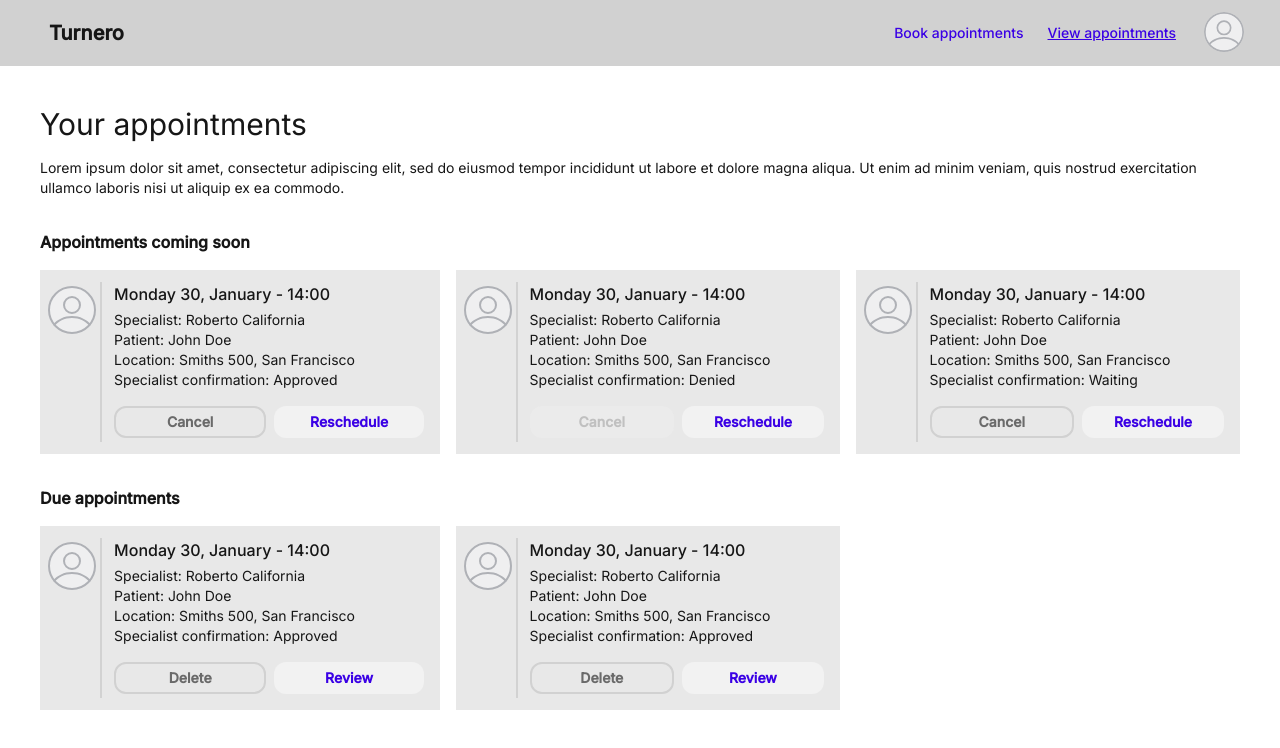
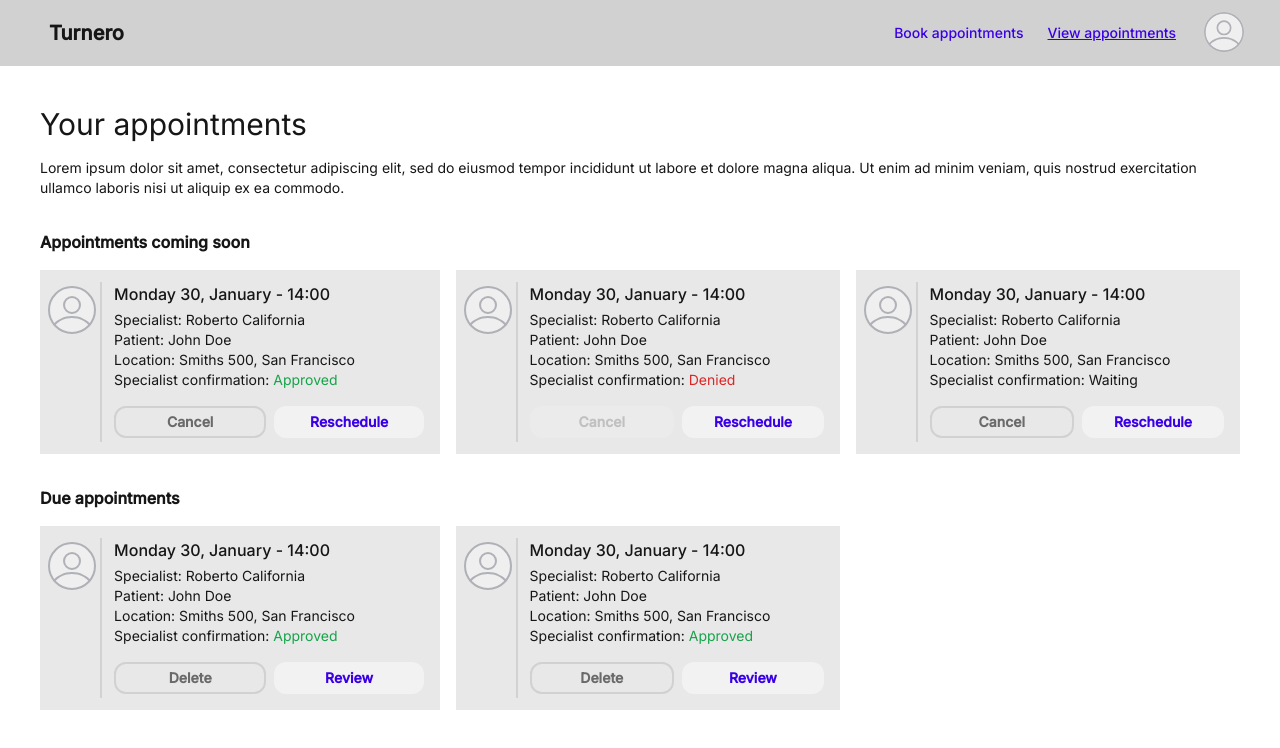
Before and after one commit to Mark-kus/turnero, a Next.js app: page /appointment/booked in a window 1280 px wide. Shown: the top 748 px of the page. Built offline with nearby package versions, Linux system fonts and the light colour scheme.

Commit message:
Make some styles fixes and others

```diff
--- a/app/appointment/booked/page.js
+++ b/app/appointment/booked/page.js
@@ -3,6 +3,10 @@ import Cancel from "@/app/ui/modals/Cancel";
 import Delete from "@/app/ui/modals/Delete";
 import Review from "@/app/ui/modals/Review";
 import React from "react";
+
+import { appointments } from "@/app/seeds";
+import NoResults from "@/app/ui/NoResults";
+import Link from "next/link";
 
 const BookedAppointments = () => {
   return (
@@ -16,7 +20,19 @@ const BookedAppointments = () => {
           aliquip ex ea commodo.
         </p>
       </section>
-      <AppointmentsList />
+      {!!appointments.coming.length && !!appointments.due.length ? (
+        <AppointmentsList appointments={appointments} />
+      ) : (
+        <NoResults>
+          <h2 className="mt-4 font-bold">Todavía no tenés turnos agendados</h2>
+          <p className="mb-4 text-sm">
+            Para atenderte, agendá un turno con un médico.
+          </p>
+          <Link href="/appointment" className="btn btn-primary w-2/3">
+            Ir a agendar turno
+          </Link>
+        </NoResults>
+      )}
       <Review />
       <Cancel />
       <Delete />
--- a/app/lib/utils.js
+++ b/app/lib/utils.js
@@ -1,14 +1,3 @@
-export const getColorByConfirmation = (confirmation) => {
-  switch (confirmation) {
-    case "Approved":
-      return "#009951";
-    case "Denied":
-      return "#DC3412";
-    case "Waiting":
-      return "#CE9700";
-  }
-};
-
 export const translateDay = (day, reverse) => {
   const daysOfWeek = [
     "Domingo",
--- a/app/ui/AppointmentsList.jsx
+++ b/app/ui/AppointmentsList.jsx
@@ -1,18 +1,18 @@
 "use client";
 import Link from "next/link";
-import { appointments } from "@/app/seeds";
 import AppointmentInformation from "@/app/ui/card/AppointmentInformation";
 import Card from "@/app/ui/card/Card";
 import CardRoundedImage from "@/app/ui/card/CardRoundedImage";
 import React from "react";
 
-const AppointmentsList = () => {
+const AppointmentsList = ({ appointments }) => {
   return (
     <>
       <section>
         <h3 className="mb-4 font-semibold">Appointments coming soon</h3>
         <ul className="grid grid-cols-3 space-x-4">
-          {appointments.coming.map((appointment, index) => {
+          {appointments.coming.length &&
+            appointments.coming.map((appointment, index) => {
               return (
                 <li key={index}>
                   <Card
@@ -27,7 +27,9 @@ const AppointmentsList = () => {
                               appointment.content.confirmation === "Denied"
                             }
                             onClick={() =>
-                            document.getElementById("cancel_modal").showModal()
+                              document
+                                .getElementById("cancel_modal")
+                                .showModal()
                             }
                             className="btn-round btn-h-8 btn-base-300 btn w-full shrink border-2 border-base-300 text-opacity-60 hover:bg-base-300 hover:text-black"
                           >
@@ -51,7 +53,8 @@ const AppointmentsList = () => {
       <section>
         <h3 className="mb-4 font-semibold">Due appointments</h3>
         <ul className="grid grid-cols-3 space-x-4">
-          {appointments.due.map((appointment, index) => {
+          {appointments.due.length &&
+            appointments.due.map((appointment, index) => {
               return (
                 <li key={index}>
                   <Card
@@ -63,7 +66,9 @@ const AppointmentsList = () => {
                         <div className="mt-4 flex w-full gap-2">
                           <button
                             onClick={() =>
-                            document.getElementById("delete_modal").showModal()
+                              document
+                                .getElementById("delete_modal")
+                                .showModal()
                             }
                             className="btn-round btn-h-8 btn-base-300 btn w-full shrink border-2 border-base-300 text-opacity-60 hover:bg-base-300 hover:text-black"
                           >
@@ -71,7 +76,9 @@ const AppointmentsList = () => {
                           </button>
                           <button
                             onClick={() =>
-                            document.getElementById("review_modal").showModal()
+                              document
+                                .getElementById("review_modal")
+                                .showModal()
                             }
                             className="btn-round btn-h-8 btn btn-outline btn-primary w-full shrink border-none bg-white bg-opacity-40"
                           >
--- a/app/ui/NoResults.jsx
+++ b/app/ui/NoResults.jsx
@@ -6,12 +6,12 @@ const NoResults = ({ children }) => {
   return (
     <div className="hero h-full">
       <div className="hero-content text-center">
-        <div className="max-w-md">
+        <div className="flex max-w-md flex-col items-center justify-center">
           <Image
             src={NoResultsImage}
             alt="No Results"
-            width={500}
-            height={500}
+            width={300}
+            height={300}
           />
           {children}
         </div>
--- a/app/ui/card/AppointmentInformation.jsx
+++ b/app/ui/card/AppointmentInformation.jsx
@@ -1,23 +1,45 @@
 import { getColorByConfirmation } from "@/app/lib/utils";
 import React from "react";
 
+const PENDING = "Pending";
+const APPROVED = "Approved";
+const DENIED = "Denied";
+const COMPLETED = "Completed";
+const CANCELLED = "Cancelled";
+
+const StatusEnum = ({ status }) => {
+  if (status === PENDING) {
+    return <span className="text-yellow-600">Waiting</span>;
+  }
+  if (status === APPROVED) {
+    return <span className="text-green-600">Approved</span>;
+  }
+  if (status === DENIED) {
+    return <span className="text-red-600">Denied</span>;
+  }
+  if (status === COMPLETED) {
+    return <span className="text-blue-600">Completed</span>;
+  }
+  if (status === CANCELLED) {
+    return <span className="text-red-600">Cancelled</span>;
+  }
+  return <span>{status}</span>;
+};
+
 const AppointmentInformation = ({ appointment }) => {
   const [hours, minutes] = appointment.datetime.time.toString().match(/.{2}/g);
-  const color = getColorByConfirmation(appointment.content.confirmation);
   const { datetime, content } = appointment;
-
   return (
     <div>
       <p className="mb-2 w-full font-medium leading-none">
         {datetime.date} - {hours}:{minutes}
       </p>
-      <ul>
-        <li className="text-sm">Specialist: {content.specialist}</li>
-        <li className="text-sm">Patient: {content.patient}</li>
-        <li className="text-sm">Location: {content.location}</li>
-        <li className="text-sm">
-          Specialist confirmation:{" "}
-          <span className={`text-[${color}]`}>{content.confirmation}</span>
+      <ul className="text-sm">
+        <li>Specialist: {content.specialist}</li>
+        <li>Patient: {content.patient}</li>
+        <li>Location: {content.location}</li>
+        <li>
+          Specialist confirmation: <StatusEnum status={content.confirmation} />
         </li>
       </ul>
     </div>
--- a/app/ui/date/DatePicker.jsx
+++ b/app/ui/date/DatePicker.jsx
@@ -10,7 +10,7 @@ const DatePicker = () => {
     <section className="flex w-2/3 max-w-md flex-col items-start rounded-md bg-neutral p-8">
       <h2 className="mb-6 text-3xl leading-none">Seleccione una fecha</h2>
       <div role="tablist" className="tabs w-full justify-between">
-        <a role="tab" className="tab p-0 text-primary">
+        <button role="tab" className="tab p-0 text-primary">
           <span className="mr-1">
             <Image
               src={leftThinArrow}
@@ -20,14 +20,14 @@ const DatePicker = () => {
             />
           </span>
           Diciembre
-        </a>
-        <a
+        </button>
+        <button
           role="tab"
           className="tab tab-active p-0 text-lg font-bold text-primary"
         >
           Enero
-        </a>
-        <a role="tab" className="tab items-center p-0 text-primary">
+        </button>
+        <button role="tab" className="tab items-center p-0 text-primary">
           Febrero
           <span className="ml-1">
             <Image
@@ -37,7 +37,7 @@ const DatePicker = () => {
               height={6}
             />
           </span>
-        </a>
+        </button>
       </div>
       <DateList />
     </section>
--- a/app/ui/modals/Confirmed.jsx
+++ b/app/ui/modals/Confirmed.jsx
@@ -4,15 +4,15 @@ import Link from "next/link";
 
 const Modal = ({ open, onClose }) => {
   return (
-    <div>
+    <>
       <dialog id="confirmed_modal" className="modal">
         <div className="modal-box rounded-none bg-neutral">
           <h3 className="text-2xl font-medium">
             Your appointment is confirmed
           </h3>
-          <p className="pt-2 text-sm">
+          <p className="pt-2 text-xs">
             You&apos;ll have to wait for the dentist confirmation via email. You
-            can also check your appintment status in “View appointment”.
+            can also check your appointment status in “View appointment”.
           </p>
           <div className="flex gap-4 pt-6">
             <button
@@ -33,7 +33,7 @@ const Modal = ({ open, onClose }) => {
           <button>close</button>
         </form>
       </dialog>
-    </div>
+    </>
   );
 };
 
```
Lines whose indentation alone changed are shown as unchanged.
